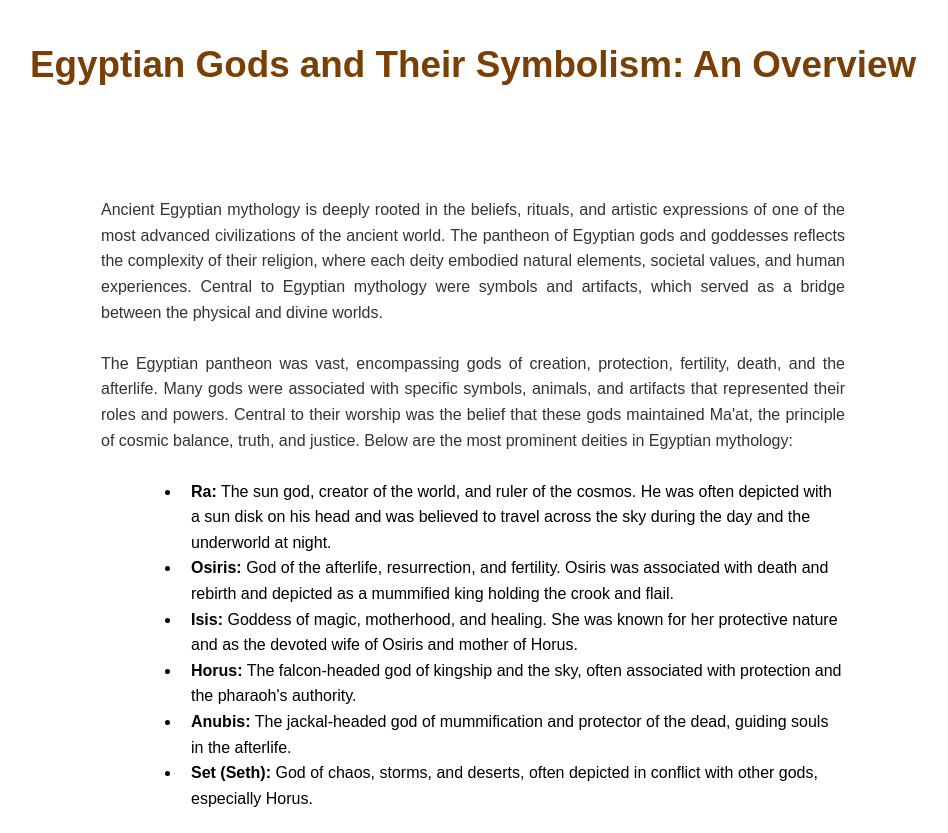
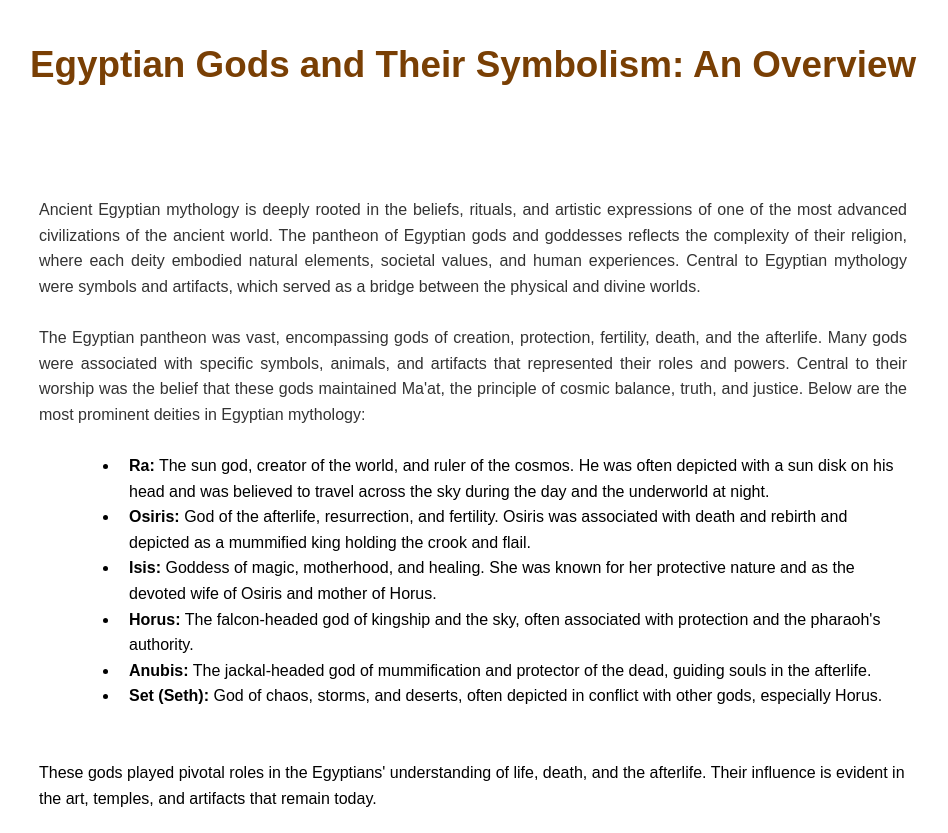
Before and after one commit to fariasjohnnas/Egypt, a plain HTML site: page index.html in a window 1280 px wide. Shown: the part 867-1700 px from the top of the page, without its empty margins (167-1115 px from the left). Drawn offline with nearby package versions, Linux system fonts and the light colour scheme.

Commit message:
Update styles.css

```diff
--- a/css/styles.css
+++ b/css/styles.css
@@ -149,8 +149,8 @@ li {
   width: 100%; /* Ocupa toda a largura do container pai */
   padding-top: 30px;
   padding-bottom: 30px;
-  padding-left: 20%; /* Espaçamento interno de 30px em todos os lados */
-  padding-right: 20%;
+  padding-left: 15%; /* Espaçamento interno de 30px em todos os lados */
+  padding-right: 15%;
   margin: 0; /* Remove margens externas */
 }
 
```
